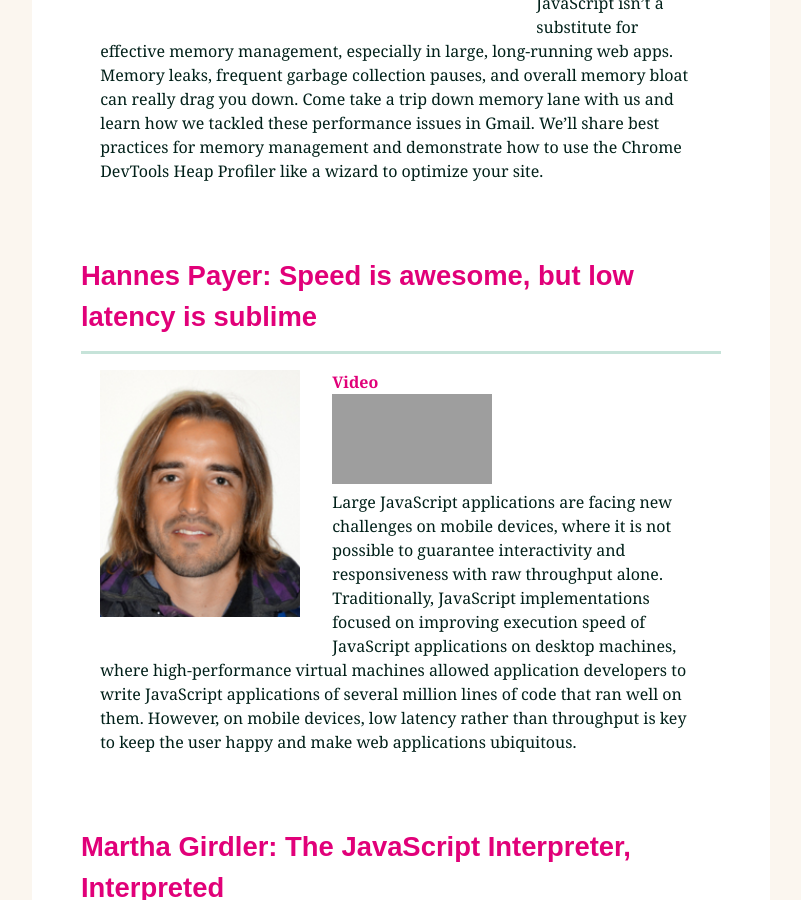
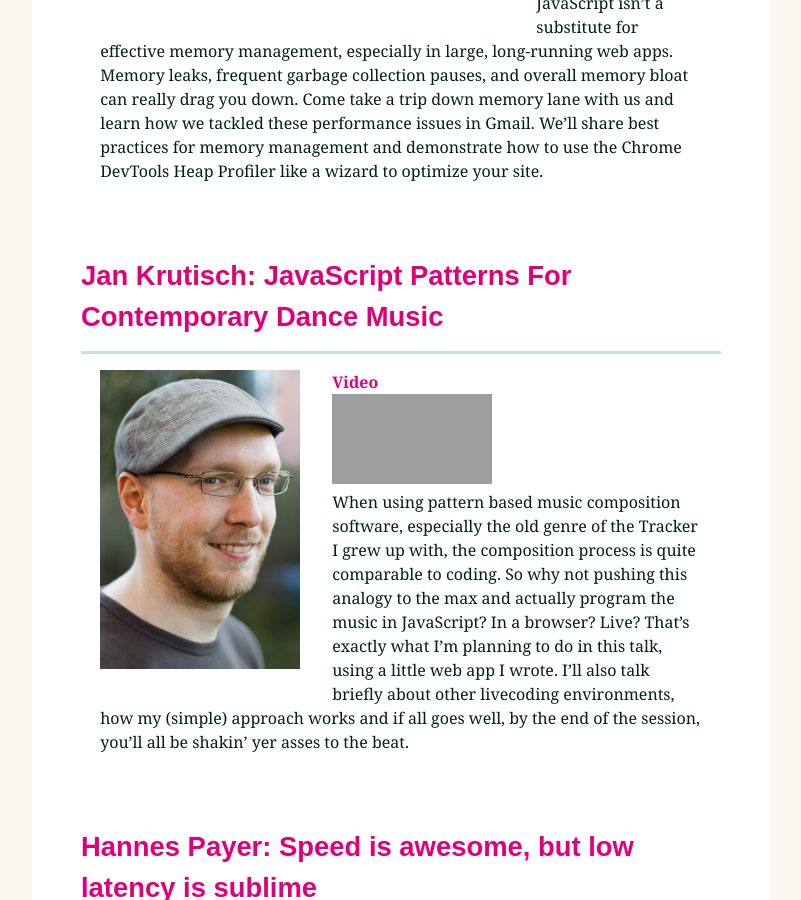
Before and after one commit to jsconf/2013.jsconf.eu, a Jekyll site: the page built from speakers/videos.md, in a window 1280 px wide and 900 px high, scrolled down 6694 px. Shown: the whole window, without its empty margins (239-1040 px from the left). Built offline with Jekyll 4.4.1, drawn with Linux system fonts in a browser that asks for light colours; nearby versions of some CDN libraries; comment, search, counter and statistics services are not loaded; some of the changed lines change nothing that is shown; grey boxes are pictures that could not be loaded.

Commit message:
Jan's video

```diff
--- a/speakers/_posts/2013-08-01-jan-krutisch-javascript-patterns-for-contemporary-dance-music.md
+++ b/speakers/_posts/2013-08-01-jan-krutisch-javascript-patterns-for-contemporary-dance-music.md
@@ -17,6 +17,7 @@
   type: jpg
   heightSite: 299
   filename: "/speakers/images/jan-krutisch.jpg"
+video: "X41IwSyU-BM"
 ---
 
 {% include speaker.md %}
```
